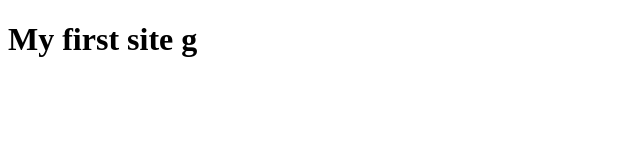
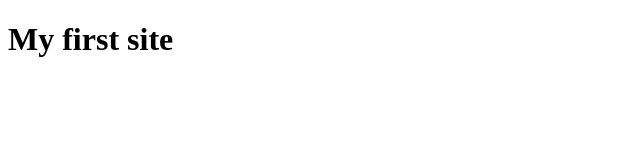
Before and after one commit to JannyMcK/html101, a website: page index.html in a window 1280 px wide. Shown: the full height of the page, 0-640 px from the left. Drawn offline with Linux system fonts and the light colour scheme.

Commit message:
Removed the g like a gangsta

```diff
--- a/index.html
+++ b/index.html
@@ -7,6 +7,6 @@
     <title>Static Template</title>
   </head>
   <body>
-    <h1>My first site g</h1>
+    <h1>My first site</h1>
   </body>
 </html>
```
